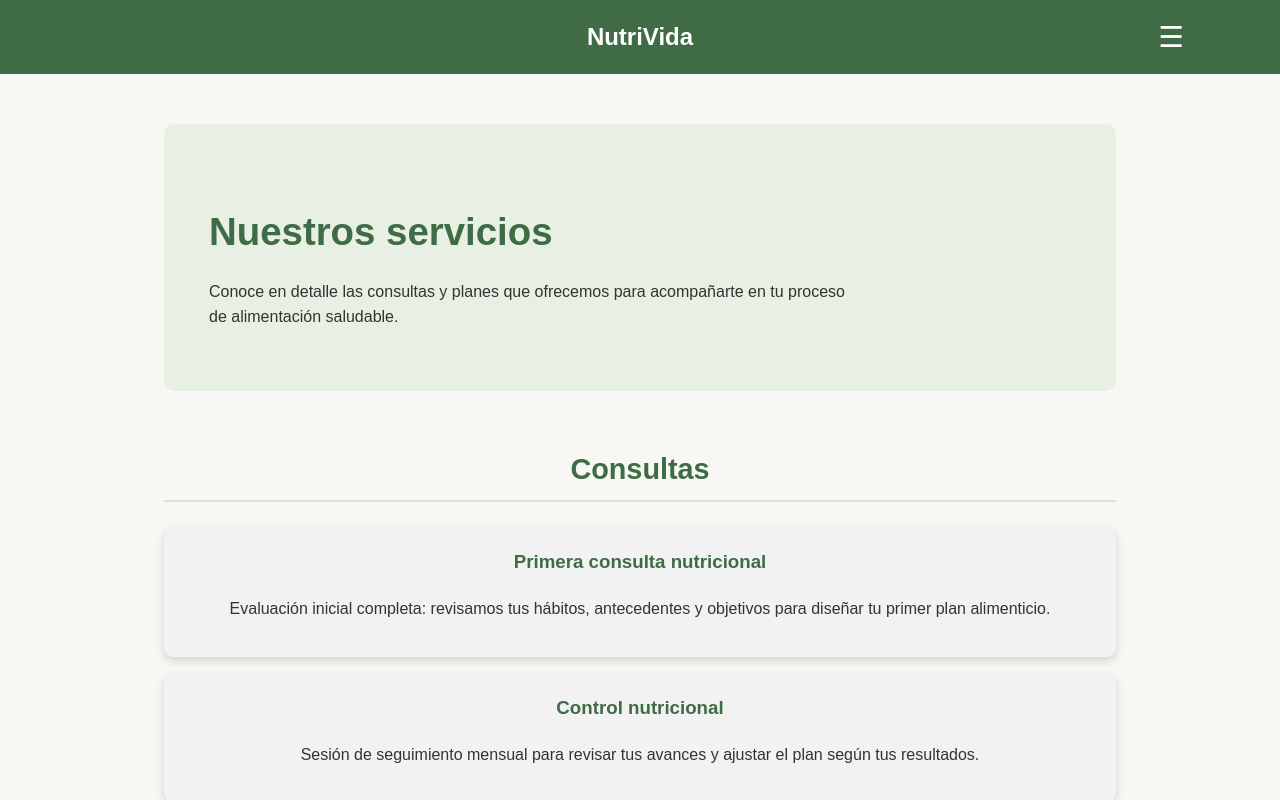
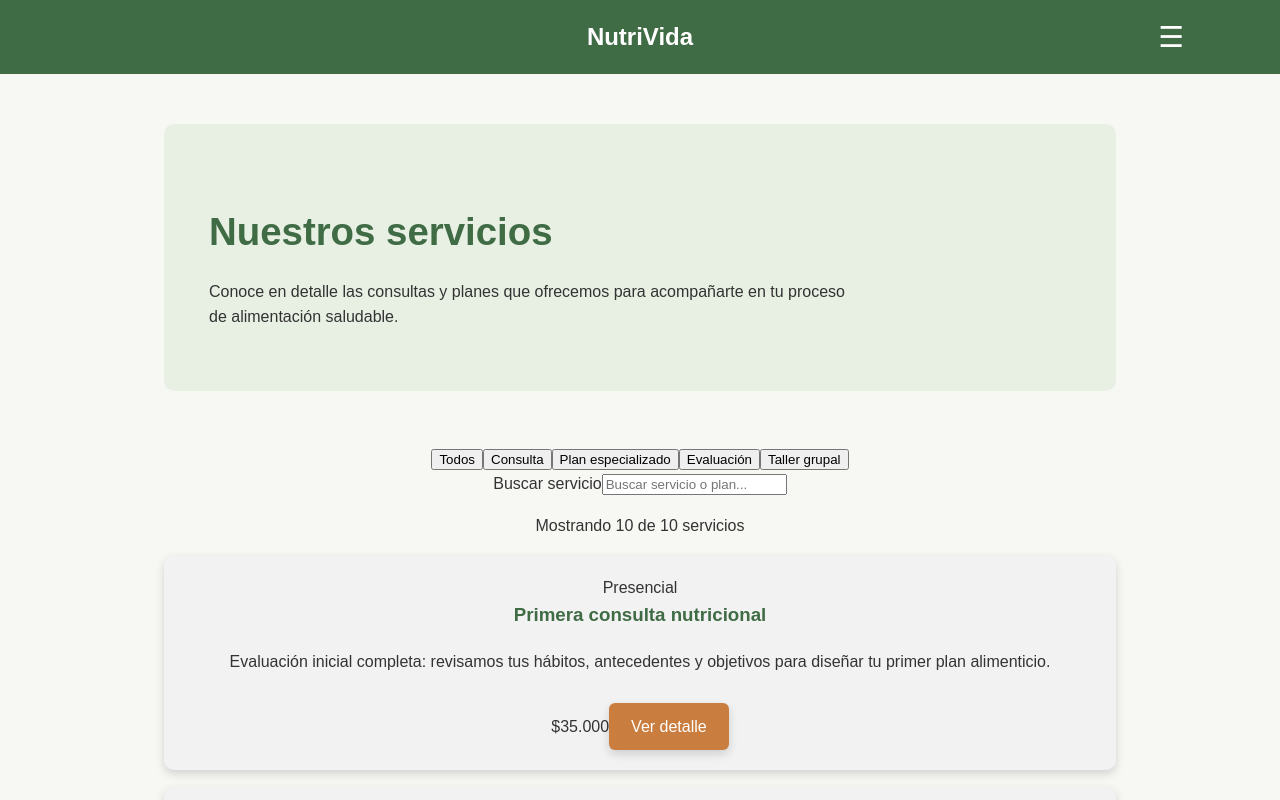
Before and after one commit to matias-nu/NutriVida.P2, a React (Vite) app: page /servicios in a window 1280 px wide. Shown: the top 800 px of the page. Built offline with nearby package versions, Linux system fonts and the light colour scheme.

Commit message:
agregue filtro por tipo, buscador y pagina de detalle de servicio

```diff
--- a/src/App.jsx
+++ b/src/App.jsx
@@ -4,6 +4,7 @@ import RutaProtegida from "./components/templates/RutaProtegida.jsx";
 import Inicio from "./pages/Inicio.jsx";
 import Nosotros from "./pages/Nosotros.jsx";
 import Servicios from "./pages/Servicios.jsx";
+import DetalleServicio from "./pages/DetalleServicio.jsx";
 import Agenda from "./pages/Agenda.jsx";
 import Contacto from "./pages/Contacto.jsx";
 import Login from "./pages/Login.jsx";
@@ -19,6 +20,7 @@ function App() {
                 <Route path="/" element={<Inicio />} />
                 <Route path="/nosotros" element={<Nosotros />} />
                 <Route path="/servicios" element={<Servicios />} />
+                <Route path="/servicios/:id" element={<DetalleServicio />} />
                 <Route path="/agenda" element={<Agenda />} />
                 <Route path="/contacto" element={<Contacto />} />
                 <Route path="/login" element={<Login />} />
--- /dev/null
+++ b/src/components/molecules/Buscador.jsx
@@ -0,0 +1,23 @@
+import CampoTexto from "../atoms/CampoTexto.jsx";
+
+
+
+// Props: valor (lo escrito) y onChange (función que recibe el evento)
+function Buscador({ valor, onChange }) {
+    return (
+        <div className="buscador">
+            <label htmlFor="buscador" className="solo-lectores">
+                Buscar servicio
+            </label>
+            <CampoTexto
+                id="buscador"
+                tipo="search"
+                valor={valor}
+                alCambiar={onChange}
+                placeholder="Buscar servicio o plan..."
+            />
+        </div>
+    );
+}
+
+export default Buscador;
--- /dev/null
+++ b/src/components/molecules/FiltroTipos.jsx
@@ -0,0 +1,24 @@
+import Boton from "../atoms/Boton.jsx";
+
+// Molécula: fila de botones (átomo Boton) para filtrar el catálogo por tipo de servicio.
+// Props: tipos (lista de textos), seleccionado (el tipo activo) y onSeleccionar (función).
+function FiltroTipos({ tipos, seleccionado, onSeleccionar }) {
+    // Se agrega "Todos" al inicio para poder quitar el filtro
+    const opciones = ["Todos", ...tipos];
+
+    return (
+        <div className="filtro-tipos" role="group" aria-label="Filtrar por tipo de servicio">
+            {opciones.map((tipo) => (
+                <Boton
+                    key={tipo}
+                    className={tipo === seleccionado ? "activo" : ""}
+                    onClick={() => onSeleccionar(tipo)}
+                >
+                    {tipo}
+                </Boton>
+            ))}
+        </div>
+    );
+}
+
+export default FiltroTipos;
--- a/src/components/molecules/Tarjeta.jsx
+++ b/src/components/molecules/Tarjeta.jsx
@@ -1,15 +1,22 @@
+import Boton from "../atoms/Boton.jsx";
 import Precio from "../atoms/Precio.jsx";
 import EtiquetaModalidad from "../atoms/EtiquetaModalidad.jsx";
 
 // Molécula: tarjeta con título y descripción (servicios y planes).
-// precio y modalidad son opcionales, para no romper los usos que no los traen (Inicio.jsx).
-function Tarjeta({ titulo, descripcion, precio, modalidad }) {
+// precio, modalidad e id son opcionales, para no romper los usos que no los traen (Inicio.jsx).
+// Si recibe "id", agrega un botón que lleva a la página de detalle del servicio.
+function Tarjeta({ id, titulo, descripcion, precio, modalidad }) {
     return (
         <article className="tarjeta">
             {modalidad && <EtiquetaModalidad modalidad={modalidad} />}
             <h3>{titulo}</h3>
             <p>{descripcion}</p>
-            {precio != null && <Precio valor={precio} />}
+            {(precio != null || id) && (
+                <div className="tarjeta-pie">
+                    {precio != null && <Precio valor={precio} />}
+                    {id && <Boton to={`/servicios/${id}`}>Ver detalle</Boton>}
+                </div>
+            )}
         </article>
     );
 }
--- /dev/null
+++ b/src/components/organisms/ListaServicios.jsx
@@ -0,0 +1,51 @@
+import { useState } from "react";
+import FiltroTipos from "../molecules/FiltroTipos.jsx";
+import Buscador from "../molecules/Buscador.jsx";
+import Tarjeta from "../molecules/Tarjeta.jsx";
+import { filtrarServicios, obtenerTipos } from "../../utils/filtros.js";
+
+// Organismo: catálogo completo con filtro por tipo y buscador.
+// Prop: servicios (la lista que llega desde la página, que la lee del context).
+function ListaServicios({ servicios }) {
+    // Dos estados: el tipo elegido y el texto buscado.
+    // Al cambiar cualquiera de los dos, React vuelve a dibujar la lista.
+    const [tipo, setTipo] = useState("Todos");
+    const [texto, setTexto] = useState("");
+
+    const tipos = obtenerTipos(servicios);
+    const visibles = filtrarServicios(servicios, tipo, texto);
+
+    return (
+        <>
+            <div className="filtros">
+                <FiltroTipos tipos={tipos} seleccionado={tipo} onSeleccionar={setTipo} />
+                <Buscador valor={texto} onChange={(evento) => setTexto(evento.target.value)} />
+            </div>
+
+            <p role="status" className="resumen-filtro">
+                Mostrando {visibles.length} de {servicios.length} servicios
+            </p>
+
+            {visibles.length === 0 ? (
+                <p className="sin-resultados">
+                    No encontramos servicios con ese filtro. Prueba con otra búsqueda.
+                </p>
+            ) : (
+                <div className="grilla-servicios">
+                    {visibles.map((servicio) => (
+                        <Tarjeta
+                            key={servicio.id}
+                            id={servicio.id}
+                            titulo={servicio.titulo}
+                            descripcion={servicio.descripcion}
+                            precio={servicio.precio}
+                            modalidad={servicio.modalidad}
+                        />
+                    ))}
+                </div>
+            )}
+        </>
+    );
+}
+
+export default ListaServicios;
--- /dev/null
+++ b/src/pages/DetalleServicio.jsx
@@ -0,0 +1,70 @@
+import { useParams } from "react-router-dom";
+import Boton from "../components/atoms/Boton.jsx";
+import Precio from "../components/atoms/Precio.jsx";
+import EtiquetaModalidad from "../components/atoms/EtiquetaModalidad.jsx";
+import SeccionCta from "../components/organisms/SeccionCta.jsx";
+import { useServicios } from "../context/ServiciosContext.jsx";
+
+// Página de detalle: la dirección es /servicios/:id y useParams lee ese id de la URL.
+function DetalleServicio() {
+    const { id } = useParams();
+    const { obtener } = useServicios();
+    const servicio = obtener(id);
+
+    // Si el id de la URL no existe en el catálogo, avisamos en vez de mostrar una página rota
+    if (!servicio) {
+        return (
+            <section>
+                <h1>Servicio no encontrado</h1>
+                <p>El servicio que buscas no existe o fue eliminado del catálogo.</p>
+                <Boton to="/servicios">Volver a servicios</Boton>
+            </section>
+        );
+    }
+
+    return (
+        <>
+            <section>
+                <h1>{servicio.titulo}</h1>
+                <p>{servicio.descripcion}</p>
+            </section>
+
+            <section id="detalle-servicio">
+                <h2>Detalles del servicio</h2>
+                <dl>
+                    <dt>Tipo</dt>
+                    <dd>{servicio.tipo}</dd>
+
+                    <dt>Modalidad</dt>
+                    <dd>
+                        <EtiquetaModalidad modalidad={servicio.modalidad} />
+                    </dd>
+
+                    {/* Los planes no tienen duración fija: solo se muestra si existe */}
+                    {servicio.duracion && (
+                        <>
+                            <dt>Duración</dt>
+                            <dd>{servicio.duracion}</dd>
+                        </>
+                    )}
+
+                    <dt>Profesional</dt>
+                    <dd>{servicio.profesional}</dd>
+
+                    <dt>Precio</dt>
+                    <dd>
+                        <Precio valor={servicio.precio} />
+                    </dd>
+                </dl>
+                <Boton to="/servicios">Volver a servicios</Boton>
+            </section>
+
+            <SeccionCta
+                titulo="¿Te interesa este servicio?"
+                texto="Agenda una hora y te ayudamos a elegir el mejor momento."
+            />
+        </>
+    );
+}
+
+export default DetalleServicio;
--- a/src/pages/Servicios.jsx
+++ b/src/pages/Servicios.jsx
@@ -1,8 +1,11 @@
-import Tarjeta from "../components/molecules/Tarjeta.jsx";
+import ListaServicios from "../components/organisms/ListaServicios.jsx";
 import SeccionCta from "../components/organisms/SeccionCta.jsx";
-import { consultas, planes } from "../data/servicios.js";
+import { useServicios } from "../context/ServiciosContext.jsx";
 
 function Servicios() {
+    // El catálogo viene del context (que lo lee del service), no de un archivo escrito aquí.
+    const { servicios } = useServicios();
+
     return (
         <>
             <section>
@@ -13,18 +16,8 @@ function Servicios() {
                 </p>
             </section>
 
-            <section>
-                <h2>Consultas</h2>
-                {consultas.map((item) => (
-                    <Tarjeta key={item.id} titulo={item.titulo} descripcion={item.descripcion} />
-                ))}
-            </section>
-
-            <section>
-                <h2>Planes personalizados</h2>
-                {planes.map((item) => (
-                    <Tarjeta key={item.id} titulo={item.titulo} descripcion={item.descripcion} />
-                ))}
+            <section id="catalogo">
+                <ListaServicios servicios={servicios} />
             </section>
 
             <SeccionCta
--- /dev/null
+++ b/src/utils/filtros.js
@@ -0,0 +1,22 @@
+import { normalizarTexto } from "./texto.js";
+
+
+export function obtenerTipos(servicios) {
+    return [...new Set(servicios.map((servicio) => servicio.tipo))];
+}
+
+// Deja solo los servicios que cumplen el tipo elegido Y el texto buscado.
+// tipo "Todos" o texto vacío significa sin ese filtro
+export function filtrarServicios(servicios, tipo = "Todos", texto = "") {
+    const busqueda = normalizarTexto(texto.trim());
+
+    return servicios.filter((servicio) => {
+        const coincideTipo = tipo === "Todos" || servicio.tipo === tipo;
+        const coincideTexto =
+            busqueda === "" ||
+            normalizarTexto(servicio.titulo).includes(busqueda) ||
+            normalizarTexto(servicio.descripcion).includes(busqueda);
+
+        return coincideTipo && coincideTexto;
+    });
+}
```
